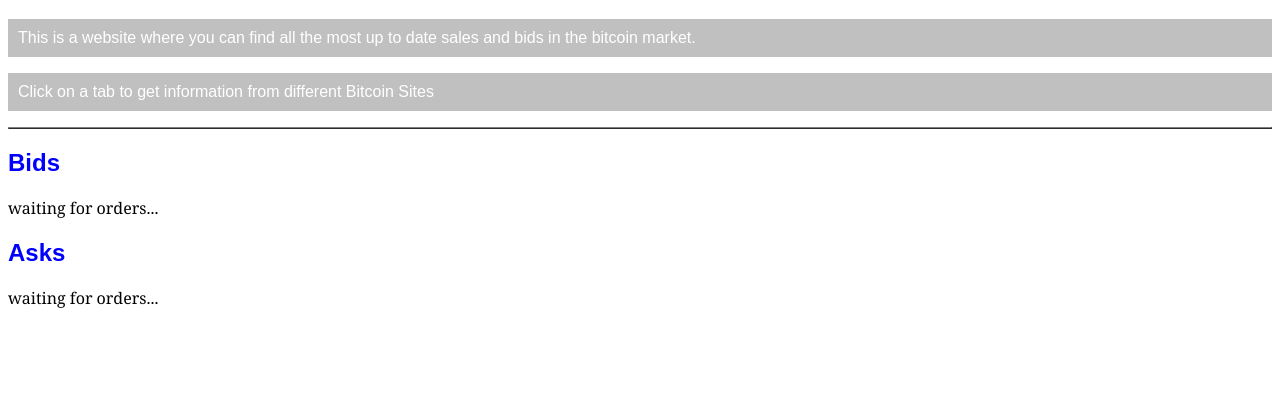
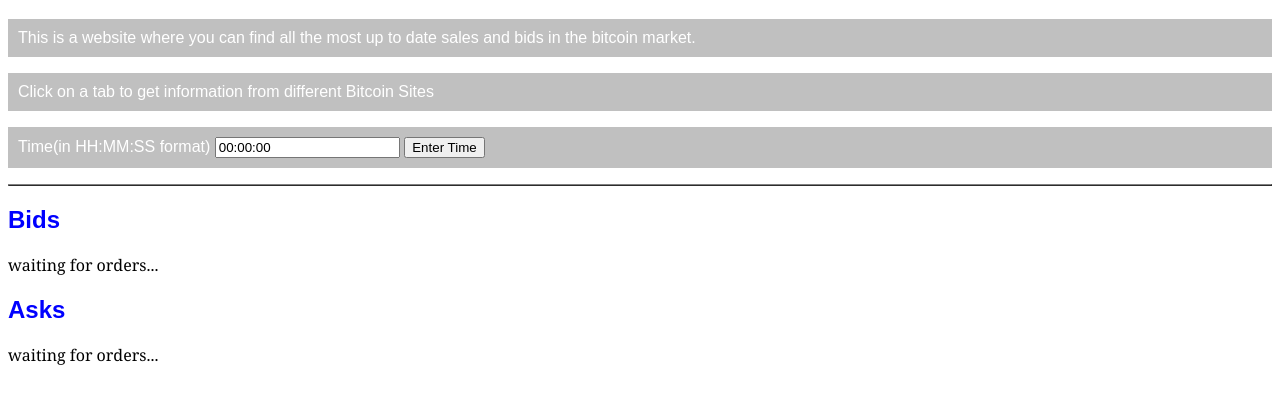
Before and after one commit to acucciniello/SilentSight, a website: page index.html in a window 1280 px wide. Shown: the part 61-464 px from the top of the page. Drawn offline with nearby package versions, Linux system fonts and the light colour scheme; no server answers.

Commit message:
Added a button and a text box to receive the time from the user

```diff
--- a/index.html
+++ b/index.html
@@ -14,6 +14,20 @@
 			<p>
 			Click on a tab to get information from different Bitcoin Sites
 			</p>
+			<p>
+			<label>Time(in HH:MM:SS format)</label>
+			<input type="text"
+				id = timeBox
+				value = "00:00:00"
+			/>
+			<button type="button" onclick="enterTime();">Enter Time</button>
+			</p>
+			<script>
+			function enterTime(){
+				var timeEntered = document.getElementById("timeBox").value;
+				console.log(timeEntered);
+			}
+			</script>
 			<table id="bitStampTable" style="width:100%" border="1">
 			</table>
 		<h2>Bids</h2>
@@ -41,7 +55,7 @@
 	    					tr.appendChild(td2)
 	    					tbdy.appendChild(tr);
 	    			}
-	    		console.log(tbl);
+	    		//console.log(tbl);
 	    		tbl.appendChild(tbdy);
 	    		tbl.parentNode.replaceChild(tbdy,tbdy);
 	    		tbl.innerHTML = tbdy.innerHTML;
@@ -50,8 +64,8 @@
 			var asks_placeholder = document.getElementById("asks_placeholder")
 	  		var socket = io.connect('http://localhost:3000');
 	  			socket.on('dataOrderBook', function (order_holder) {
-	    			console.log(order_holder);
-	    			console.log(Date());
+	    			//console.log(order_holder);
+	    			//console.log(Date());
 	    			socket.emit('dataOrderBook', order_holder);
 	    			tableCreate(order_holder);
 	    		});
```
Also changed, not shown: server.js (+5 -5 lines).
